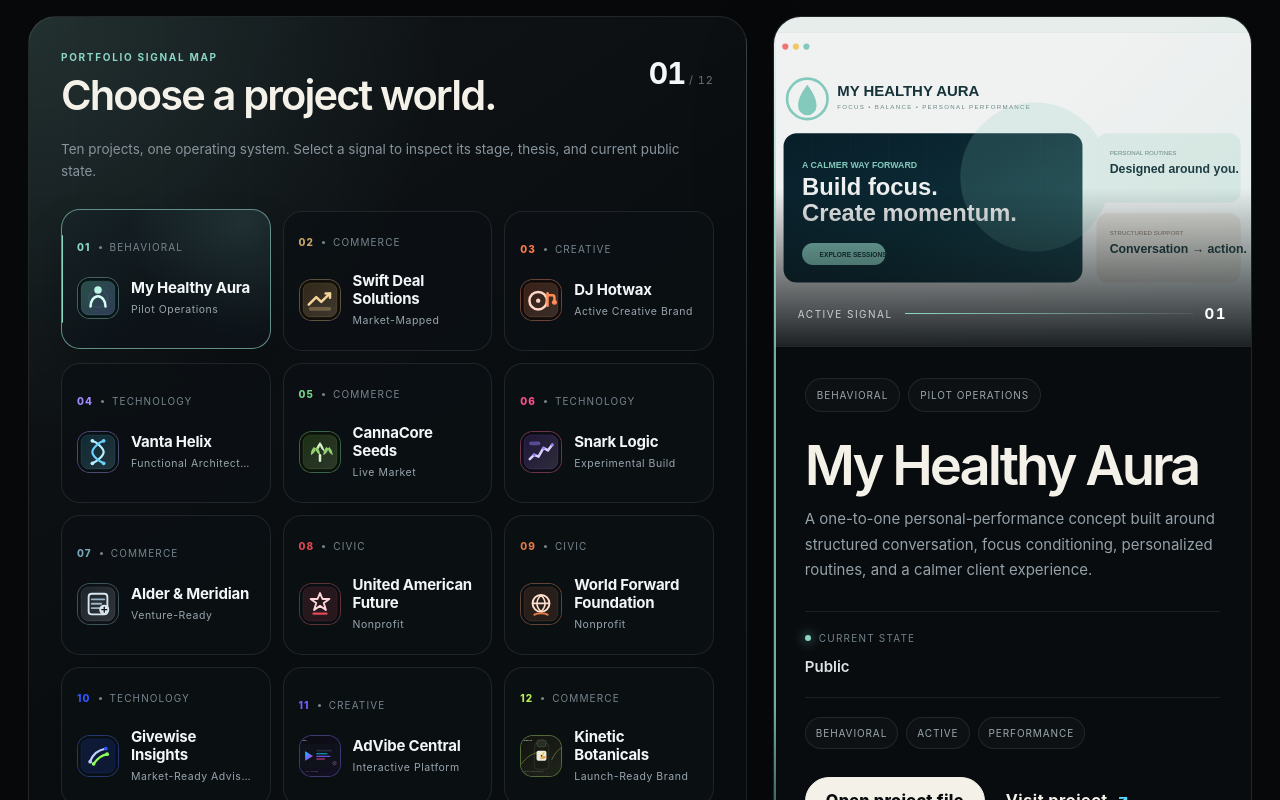
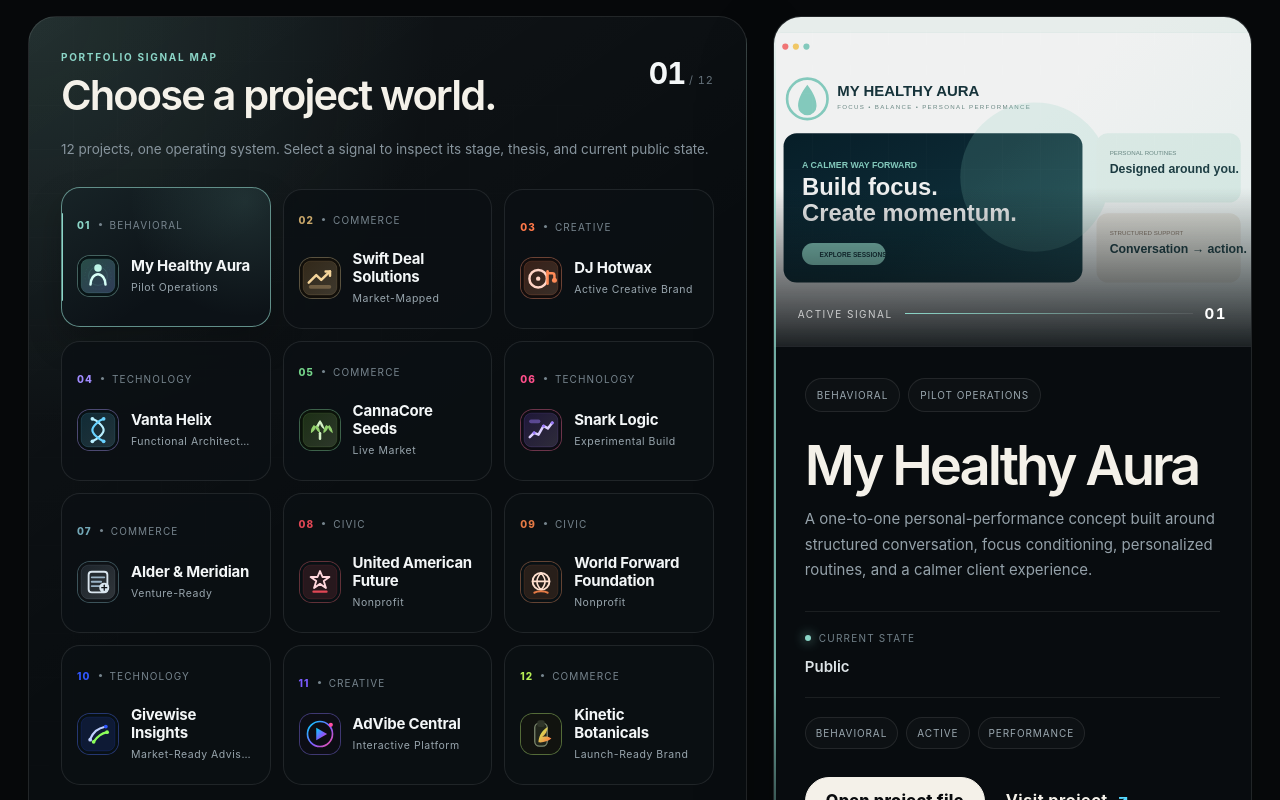
Before and after one commit to josephjilovec/josephjilovec, a Next.js app: page / in a window 1280 px wide. Shown: the part 1420-2220 px from the top of the page. Built offline with nearby package versions, Linux system fonts and the light colour scheme.

Commit message:
Show AdVibe and Kinetic in the portfolio signal map

```diff
--- a/components/ventures/PortfolioUniverse.tsx
+++ b/components/ventures/PortfolioUniverse.tsx
@@ -17,6 +17,8 @@ const nodeArt: Record<string, string> = {
   "united-american-future": "/constellation-art/uaf-map.svg",
   "world-forward-foundation": "/constellation-art/wff-map.svg",
   "givewise-insights": "/constellation-art/givewise-map.svg",
+  "advibe-central": "/constellation-art/advibe-map.svg",
+  "kinetic-botanicals": "/constellation-art/kinetic-botanicals-map.svg",
 };
 
 const previewArt: Record<string, string> = {
@@ -72,7 +74,7 @@ export function PortfolioUniverse() {
       <div className="venture-universe-v3" style={{ "--active-accent": active.accent, "--active-soft": active.accentSoft } as CSSProperties}>
         <section className="venture-selector-panel" aria-label="Venture selector">
           <div className="venture-selector-head"><div><span className="venture-selector-eyebrow">Portfolio signal map</span><h3>Choose a project world.</h3></div><div className="venture-selector-count" aria-label={`${ventures.length} projects`}><strong>{String(activeIndex + 1).padStart(2, "0")}</strong><span>/ {String(ventures.length).padStart(2, "0")}</span></div></div>
-          <p className="venture-selector-intro">Ten projects, one operating system. Select a signal to inspect its stage, thesis, and current public state.</p>
+          <p className="venture-selector-intro">{ventures.length} projects, one operating system. Select a signal to inspect its stage, thesis, and current public state.</p>
           <div className="venture-node-grid" role="group" aria-label="Project worlds" onPointerLeave={clearHoverIntent}>
             {ventures.map((venture, index) => {
               const isActive = venture.slug === active.slug;
```
